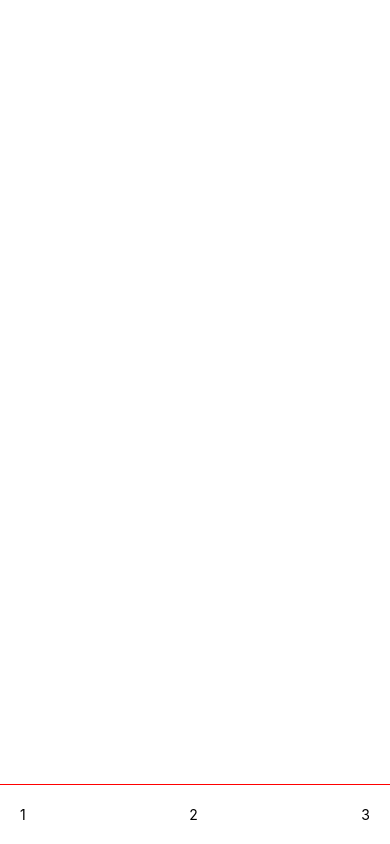
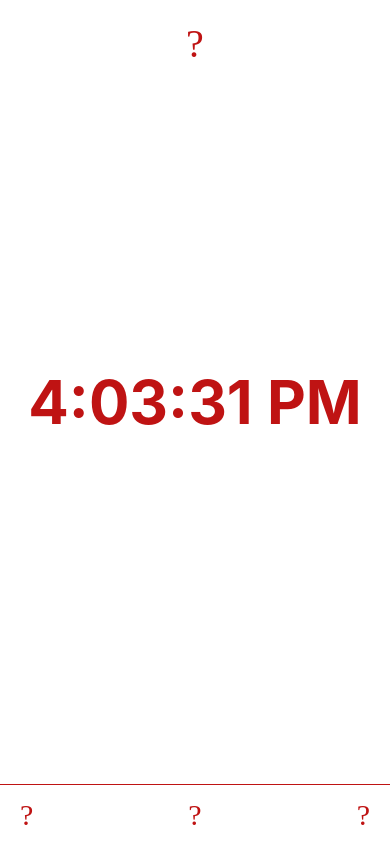
Before and after one commit to vit134/clock, a React Native app: screen / in a window 390 px wide. Built offline with nearby package versions, Linux system fonts and the light colour scheme.

Commit message:
change app

```diff
--- a/App.js
+++ b/App.js
@@ -1,5 +1,7 @@
 import React, { Component } from 'react';
 import { StyleSheet, Text, View, TextInput, Button } from 'react-native';
+import moment from 'moment';
+import Icon from 'react-native-vector-icons/Ionicons';
 
 /* export default class App extends React.Component {
   render() {
@@ -10,26 +12,69 @@ import { StyleSheet, Text, View, TextInput, Button } from 'react-native';
     );
   }
 } */
-
-export default class UselessTextInput extends Component {
+class Time extends Component {
   constructor(props) {
     super(props);
-    this.state = { text: 'Useless Placeholder' };
+    this.state = {date: new Date()};
+
+    this.now = moment().format('LLLL');
+  }
+
+  componentDidMount() {
+    this.timerID = setInterval(
+      () => this.tick(),
+      1000
+    );
+  }
+
+  componentWillUnmount() {
+    clearInterval(this.timerID);
+  }
+
+  tick() {
+    this.setState({
+      date: new Date()
+    });
+  }
+
+  render() {
+    return(
+      <View>
+        <Text style={styles.time}>{this.state.date.toLocaleTimeString()}</Text>
+      </View>
+    );
+  }
+}
+
+export default class App extends Component {
+  constructor(props) {
+    super(props);
+  }
+
+  changeTime() {
+
   }
 
   render() {
     return (
       <View style={styles.view}>
-        <View style={styles.content}></View>
+        <View style={styles.content}>
+          <View style={styles.topIcons}>
+            <Icon name="md-sync" size={40} color="#bf1313" />
+          </View>
+          <Time time={"12-45-23"}/>
+        </View>
         <View style={styles.nav}>
-          <View><Text>1</Text></View>
-          <View><Text>2</Text></View>
-          <View><Text>3</Text></View>
+          <Icon name="ios-timer" size={30} color="#bf1313" />
+          <Icon name="ios-alarm" size={30} color="#bf1313" />
+          <Icon name="ios-settings" size={30} color="#bf1313" />
         </View>
       </View>
     );
   }
 }
+
+const redColor = '#bf1313';
 
 const styles = StyleSheet.create({
   view: {
@@ -40,12 +85,30 @@ const styles = StyleSheet.create({
     justifyContent: 'space-between',
   },
   content: {
-
+    flex: 1,
+    justifyContent: 'center',
+    alignItems: 'center'
+  },
+  topIcons: {
+    position: 'absolute',
+    top: 0,
+    left: 0,
+    right: 0,
+    flex: 1,
+    alignItems: 'center',
+    justifyContent: 'flex-end',
+    paddingLeft: 20,
+    paddingRight: 20
+  },
+  time: {
+    fontSize: 60,
+    fontWeight: 'bold',
+    color: redColor
   },
   nav: {
     height: 60,
     borderTopWidth: 1,
-    borderColor: 'red',
+    borderColor: redColor,
     display: 'flex',
     flexDirection: 'row',
     justifyContent: 'space-between',
@@ -58,11 +121,5 @@ const styles = StyleSheet.create({
     backgroundColor: '#fff',
     alignItems: 'center',
     justifyContent: 'center',
-  },
-  input: {
-    height: 40,
-    borderColor: 'gray',
-    borderWidth: 1,
-    backgroundColor: 'red',
   }
 });
--- a/package.json
+++ b/package.json
@@ -21,7 +21,9 @@
   },
   "dependencies": {
     "expo": "^27.0.1",
+    "moment": "^2.22.2",
     "react": "16.3.1",
-    "react-native": "~0.55.2"
+    "react-native": "~0.55.2",
+    "react-native-vector-icons": "^4.6.0"
   }
 }
```
